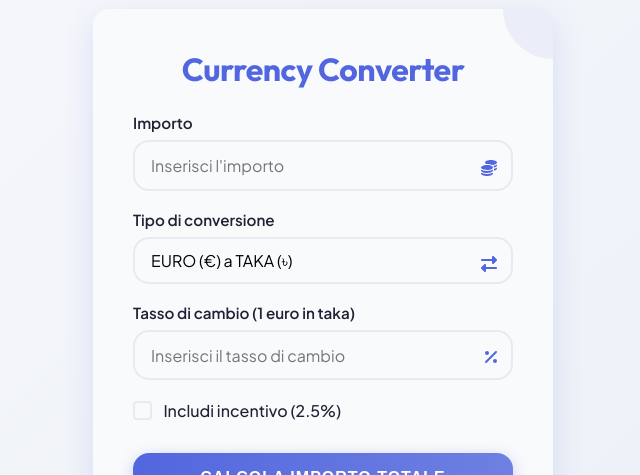
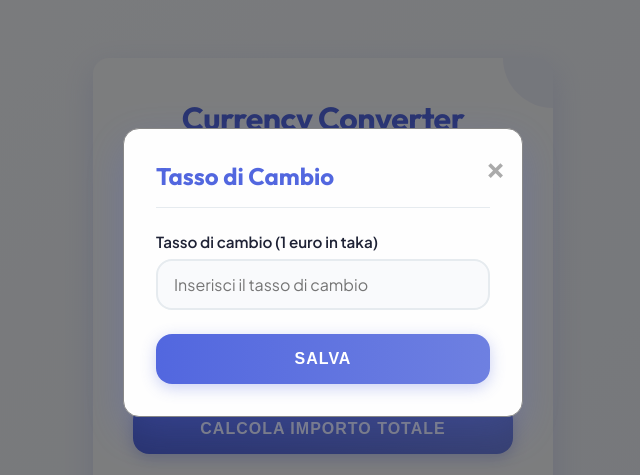
Before and after one commit to islamtarikul67/CurrencyExchange, a plain HTML site: page index.html in a window 1280 px wide. Shown: the top 475 px of the page, without its empty margins (317-957 px from the left). Drawn offline with Linux system fonts and the light colour scheme.

Commit message:
Update index.html

```diff
--- a/index.html
+++ b/index.html
@@ -254,6 +254,112 @@
             opacity: 0.8;
         }
 
+        /* Stili per il popup */
+        .modal {
+            display: none;
+            position: fixed;
+            z-index: 1000;
+            left: 0;
+            top: 0;
+            width: 100%;
+            height: 100%;
+            overflow: auto;
+            background-color: rgba(0,0,0,0.5);
+        }
+
+        .modal-content {
+            background-color: #fefefe;
+            margin: 10% auto;
+            padding: 2rem;
+            border: 1px solid #888;
+            border-radius: var(--radius);
+            width: 90%;
+            max-width: 400px;
+            position: relative;
+            box-shadow: var(--shadow-hover);
+            animation: fadeIn 0.3s;
+        }
+
+        @keyframes fadeIn {
+          from {opacity: 0; transform: translateY(-50px);}
+          to {opacity: 1; transform: translateY(0);}
+        }
+
+        .modal-header {
+            display: flex;
+            justify-content: space-between;
+            align-items: center;
+            margin-bottom: 1.5rem;
+            padding-bottom: 1rem;
+            border-bottom: 1px solid var(--gray-300);
+        }
+
+        .modal-header h2 {
+            margin: 0;
+            font-size: 1.5rem;
+            color: var(--primary);
+            font-family: 'Outfit', sans-serif;
+            font-weight: 700;
+        }
+
+        .close-button {
+            color: #aaa;
+            float: right;
+            font-size: 2rem;
+            font-weight: bold;
+            position: absolute;
+            top: 1rem;
+            right: 1rem;
+            cursor: pointer;
+            transition: color 0.2s;
+        }
+
+        .close-button:hover,
+        .close-button:focus {
+            color: var(--primary);
+            text-decoration: none;
+        }
+
+        .modal-body {
+            margin-bottom: 1.5rem;
+        }
+
+        .modal-body .form-group {
+            margin-bottom: 1rem;
+        }
+
+        .modal-body .form-label {
+            display: block;
+            font-weight: 600;
+            margin-bottom: 0.5rem;
+            font-size: 0.95rem;
+            color: var(--dark);
+        }
+
+        .modal-body .form-control {
+            width: 100%;
+            padding: 0.8rem 1rem;
+            border: 2px solid var(--gray-300);
+            border-radius: var(--radius);
+            background-color: var(--light);
+            font-size: 1rem;
+            font-family: 'Plus Jakarta Sans', sans-serif;
+            outline: none;
+        }
+
+        .modal-body .form-control:focus {
+            border-color: var(--primary);
+            box-shadow: 0 0 0 3px rgba(82, 103, 223, 0.15);
+        }
+
+        .modal-footer {
+            text-align: right;
+        }
+
+        .modal-footer .button {
+            margin-top: 0;
+        }
+
         /* Aggiungiamo animazioni e stili visuali */
         .pulse {
             animation: pulse 1.5s infinite;
@@ -292,6 +398,22 @@
             .result-value {
                 font-size: 1.2rem;
             }
+
+            .modal-content {
+                width: 95%;
+                margin: 5% auto;
+                padding: 1.5rem;
+            }
+
+            .modal-header h2 {
+                font-size: 1.2rem;
+            }
+
+            .close-button {
+                font-size: 1.5rem;
+                top: 0.5rem;
+                right: 0.5rem;
+            }
         }
     </style>
 </head>
@@ -318,7 +440,7 @@
             </div>
         </div>
 
-        <div class="form-group">
+        <div class="form-group" style="display: none;">
             <label class="form-label" for="exchangeRate">Tasso di cambio (1 euro in taka)</label>
             <input type="number" id="exchangeRate" class="form-control" step="0.01" placeholder="Inserisci il tasso di cambio">
             <div class="form-icon">
@@ -357,11 +479,61 @@
         </div>
     </div>
 
+    <div id="exchangeRateModal" class="modal">
+        <div class="modal-content">
+            <div class="modal-header">
+                <h2>Tasso di Cambio</h2>
+                <span class="close-button" id="closeModal">&times;</span>
+            </div>
+            <div class="modal-body">
+                <div class="form-group">
+                    <label class="form-label" for="modalExchangeRate">Tasso di cambio (1 euro in taka)</label>
+                    <input type="number" id="modalExchangeRate" class="form-control" step="0.01" placeholder="Inserisci il tasso di cambio">
+                </div>
+            </div>
+            <div class="modal-footer">
+                <button class="button" id="saveExchangeRate">Salva</button>
+            </div>
+        </div>
+    </div>
+
     <script>
+        const modal = document.getElementById("exchangeRateModal");
+        const closeModalBtn = document.getElementById("closeModal");
+        const saveExchangeRateBtn = document.getElementById("saveExchangeRate");
+        const exchangeRateInput = document.getElementById("modalExchangeRate");
+        const exchangeRateField = document.getElementById("exchangeRate");
+
+        let exchangeRateValue = localStorage.getItem('exchangeRate') || 0;
+        exchangeRateField.value = exchangeRateValue;
+
+        window.onload = function() {
+            if (!localStorage.getItem('exchangeRate')) {
+                modal.style.display = "block";
+            }
+        };
+
+        closeModalBtn.onclick = function() {
+            modal.style.display = "none";
+        };
+
+        window.onclick = function(event) {
+            if (event.target === modal) {
+                modal.style.display = "none";
+            }
+        };
+
+        saveExchangeRateBtn.onclick = function() {
+            exchangeRateValue = parseFloat(exchangeRateInput.value) || 0;
+            localStorage.setItem('exchangeRate', exchangeRateValue);
+            exchangeRateField.value = exchangeRateValue;
+            modal.style.display = "none";
+        };
+
         function calculateTotalAmount() {
             const amount = parseFloat(document.getElementById("amount").value) || 0;
             const conversionType = document.getElementById("conversionType").value;
-            const exchangeRate = parseFloat(document.getElementById("exchangeRate").value) || 0;
+            const exchangeRate = parseFloat(exchangeRateField.value) || 0;
             let totalInTaka = 0;
             let totalInEuro = 0;
             let incentiveAmount = 0;
```
